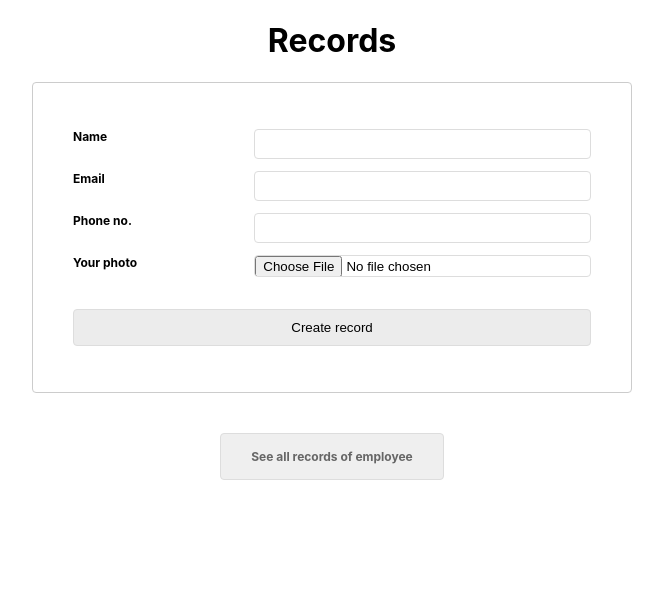
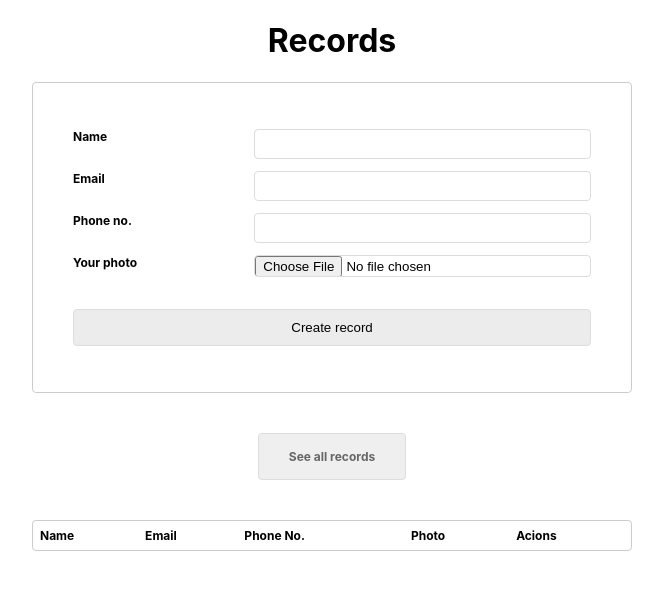
Before and after one commit to sharonkrishh/react-basics, a React (Create React App) app: page / in a window 1280 px wide. Shown: the top 590 px of the page, without its empty margins (308-971 px from the left). Built offline with nearby package versions, Linux system fonts and the light colour scheme.

Commit message:
Edit section updated

```diff
--- a/src/components/EmployeForm.js
+++ b/src/components/EmployeForm.js
@@ -19,6 +19,8 @@ class EmployeForm extends Component {
     handleChange = (e) =>{
         e.preventDefault();
         this.setState({[e.target.name] : e.target.value});
+
+
     }
 
     onSubmitHandle = (e) =>{
@@ -39,12 +41,7 @@ class EmployeForm extends Component {
                 photo:''
             }));
         }
-
-
-
     }
-
-
 
     handleClick = (index) =>{
         let newShowData = this.state.showData;
@@ -55,8 +52,21 @@ class EmployeForm extends Component {
         }
     }
 
-    editRecords = (index) => {
+    editRecords = (index, e) => {
         console.log("I am edit action propagation from parent and index is", index);
+        let dataList = this.state.showData;
+        let arrayItem = dataList[index];
+        console.log(arrayItem);
+
+
+
+        this.setState({[this.state]: Object.assign(arrayItem)});
+        this.setState({
+            name:arrayItem.name,
+            email:arrayItem.email,
+            phone:arrayItem.phone,
+            photo:arrayItem.photo
+        });
 
     }
 
--- a/src/components/EmployeeList.js
+++ b/src/components/EmployeeList.js
@@ -36,7 +36,7 @@ class EmployeeList extends Component {
         return (
             <div className="listOfEmployee">
                 <div className="loeHeader">
-                    <a className="loeDisplayBtn" href="true" onClick={this.onClick}>See all records of employee</a>
+                    <a className="loeDisplayBtn" href="true" onClick={this.onClick}>See all records</a>
                 </div>
 
                 <div className={recordList.join(' ')}>
--- a/src/index.css
+++ b/src/index.css
@@ -86,7 +86,7 @@ code {
   text-decoration: none;
   color: #666666;
 }
-.loeRecords.visible{
+.loeRecords{
   display: flex;
   flex-flow: row nowrap;
   justify-content: center;
@@ -96,10 +96,10 @@ code {
   align-items: center;
   margin: 0 auto;
 }
-.loeRecords {
+/* .loeRecords {
 display: none;
 
-}
+} */
 .loeRecords table{
   font-size: 12px;
   margin: 0 auto;
```
